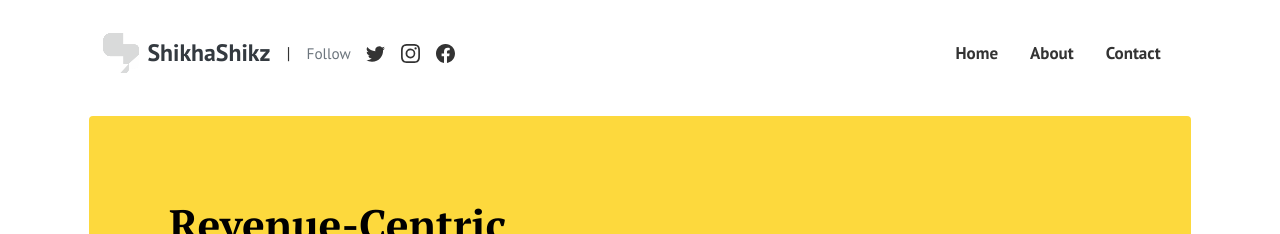
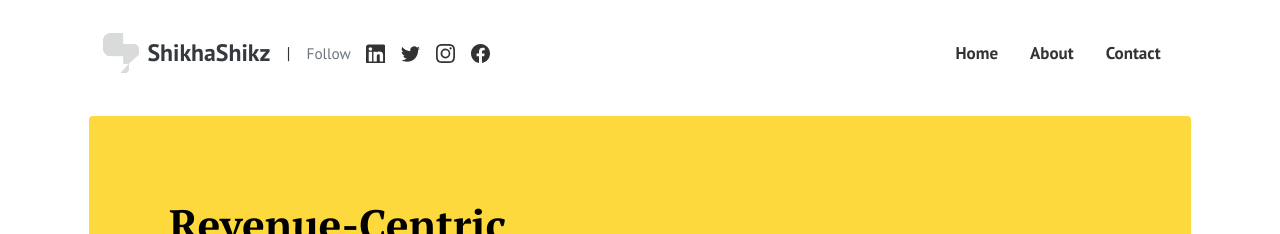
Before and after one commit to shikhashikz/shikhashikz.github.io, a Jekyll site: the page built from index.html, in a window 1280 px wide. Shown: the top 234 px of the page. Built offline with Jekyll 4.4.1, drawn with Linux system fonts in a browser that asks for light colours; the list of posts is cut into pages by our own code; comment, search, counter and statistics services are not loaded.

Commit message:
Added linked in link

```diff
--- a/_config.yml
+++ b/_config.yml
@@ -38,6 +38,7 @@ social:
   instagram: https://www.instagram.com/shikhashikz/
   facebook: https://www.facebook.com/shikhashikz
   twitter: https://twitter.com/shikhashikz
+  linkedin: https://linkedin.com/companies/shikhashikz
 
 # Plugins
 plugins:
--- a/_layouts/default.html
+++ b/_layouts/default.html
@@ -50,6 +50,12 @@ gtag('config', '{{site.ganalytics}}');
           <div class="d-flex align-items-center">
 
             <span class="ml-3 text-muted small">Follow</span>
+
+            <a class="d-inline-block social-icon" target="_blank" href="{{site.social.linkedin}}">
+              <svg xmlns="http://www.w3.org/2000/svg" width="19" height="19" fill="currentColor" class="bi bi-twitter" viewBox="0 5 20 20">
+              <path d="M0 8.219v15.563c0 1.469 1.156 2.625 2.625 2.625h15.563c0.719 0 1.406-0.344 1.844-0.781 0.469-0.469 0.781-1.063 0.781-1.844v-15.563c0-1.469-1.156-2.625-2.625-2.625h-15.563c-0.781 0-1.375 0.313-1.844 0.781-0.438 0.438-0.781 1.125-0.781 1.844zM2.813 10.281c0-1 0.813-1.875 1.813-1.875 1.031 0 1.875 0.875 1.875 1.875 0 1.031-0.844 1.844-1.875 1.844-1 0-1.813-0.813-1.813-1.844zM7.844 23.125v-9.531c0-0.219 0.219-0.406 0.375-0.406h2.656c0.375 0 0.375 0.438 0.375 0.719 0.75-0.75 1.719-0.938 2.719-0.938 2.438 0 4 1.156 4 3.719v6.438c0 0.219-0.188 0.406-0.375 0.406h-2.75c-0.219 0-0.375-0.219-0.375-0.406v-5.813c0-0.969-0.281-1.5-1.375-1.5-1.375 0-1.719 0.906-1.719 2.125v5.188c0 0.219-0.219 0.406-0.438 0.406h-2.719c-0.156 0-0.375-0.219-0.375-0.406zM2.875 23.125v-9.531c0-0.219 0.219-0.406 0.375-0.406h2.719c0.25 0 0.406 0.156 0.406 0.406v9.531c0 0.219-0.188 0.406-0.406 0.406h-2.719c-0.188 0-0.375-0.219-0.375-0.406z"></path>
+            </svg>
+            </a>
 
             <a class="d-inline-block social-icon" target="_blank" href="{{site.social.twitter}}">
               <svg xmlns="http://www.w3.org/2000/svg" width="19" height="19" fill="currentColor" class="bi bi-twitter" viewBox="0 0 16 16">
```
